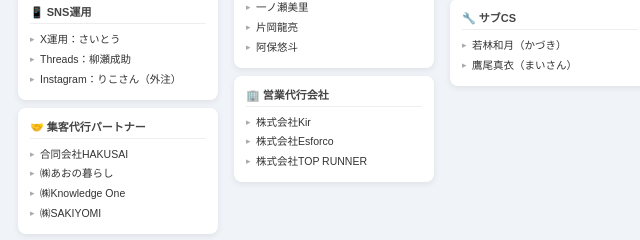
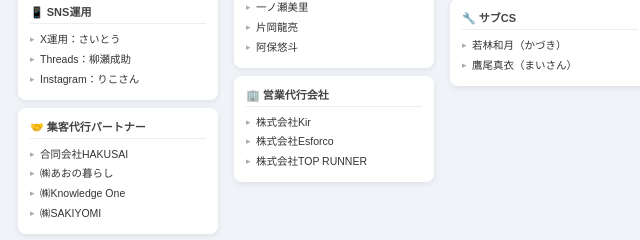
Before and after one commit to tonytonynotneet/rakko-soshikizu, a plain HTML site: page index.html in a window 1280 px wide. Shown: the part 565-805 px from the top of the page, 90-730 px from the left. Drawn offline with Linux system fonts and the light colour scheme.

Commit message:
Remove external tag from Riko-san

```diff
--- a/index.html
+++ b/index.html
@@ -221,7 +221,7 @@
         <ul class="member-list">
           <li>X運用：さいとう</li>
           <li>Threads：柳瀬成助</li>
-          <li>Instagram：りこさん（外注）</li>
+          <li>Instagram：りこさん</li>
         </ul>
       </div>
 
```
